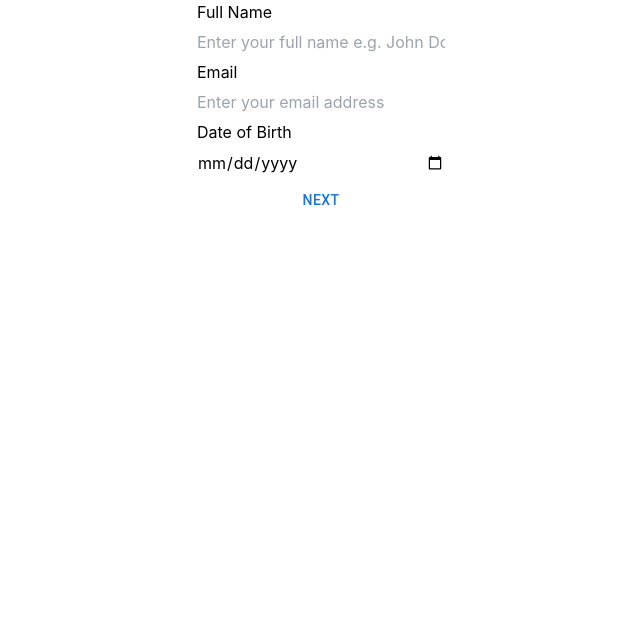
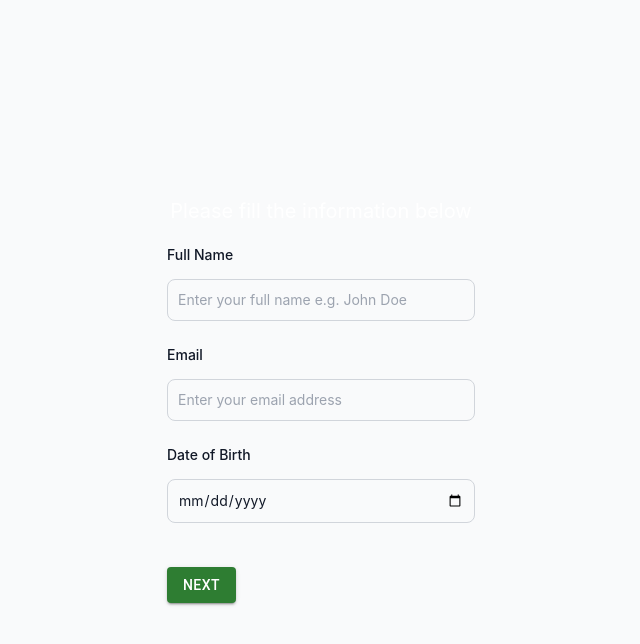
Before and after one commit to zsuryanutidperdana/module-4-copy, a React (Create React App) app: page / in a window 1280 px wide. Shown: the top 644 px of the page, without its empty margins (319-959 px from the left). Built offline with nearby package versions, Linux system fonts and the light colour scheme.

Commit message:
feat: created login page

```diff
--- a/public/index.html
+++ b/public/index.html
@@ -24,7 +24,7 @@
       work correctly both with client-side routing and a non-root public URL.
       Learn how to configure a non-root public URL by running `npm run build`.
     -->
-    <title>React App</title>
+    <title>Module-4 Zsuryanuti</title>
   </head>
   <body>
     <noscript>You need to enable JavaScript to run this app.</noscript>
--- a/src/App.tsx
+++ b/src/App.tsx
@@ -1,13 +1,12 @@
 import RegistrationForm from "./component/RegistrationForms";
-import "./App.css"
-
+import "./App.css";
 
 function App() {
-
   return (
-  <div className="w-screen flex flex-col items-center justify-center">
-    <RegistrationForm />
-  </div>);
+    <div className="w-full flex flex-col items-center justify-center bg-gray-50 dark:bg-gray-900">
+      <RegistrationForm />
+    </div>
+  );
 }
 
 export default App;
--- a/src/component/Form/AddressInfoForms.tsx
+++ b/src/component/Form/AddressInfoForms.tsx
@@ -1,54 +1,70 @@
-import { Formik, Form } from "formik"
-import FormField from "./FormField"
-import * as Yup from "yup"
-import React from "react"
+import { Formik, Form } from "formik";
+import FormField from "./FormField";
+import * as Yup from "yup";
+import React from "react";
+import { Button } from "@mui/material";
 
 const AddressInfoSchema = Yup.object().shape({
-  address: Yup.string().min(5, "Invalid address").max(50, "Address is too long!").required("Address is required!"),
-  city: Yup.string().matches(/^[a-zA-z\s]{2,20}$/, "Please enter a valid city.").required("City is required!"),
-  state: Yup.string().matches(/^[a-zA-z\s]{2,20}$/, "Please enter a valid state.").required("State is required!"),
-  zipcode: Yup.string().matches(/^[\d+]{5}$/, "Invalid Zipcode").required("Zipcode is required!"),
-})
+  address: Yup.string()
+    .min(5, "Invalid address")
+    .max(50, "Address is too long!")
+    .required("Address is required!"),
+  city: Yup.string()
+    .matches(/^[a-zA-z\s]{2,20}$/, "Please enter a valid city.")
+    .required("City is required!"),
+  state: Yup.string()
+    .matches(/^[a-zA-z\s]{2,20}$/, "Please enter a valid state.")
+    .required("State is required!"),
+  zipcode: Yup.string()
+    .matches(/^[\d+]{5}$/, "Invalid Zipcode")
+    .required("Zipcode is required!"),
+});
 
 interface ButtonProps {
-    onSubmit: (value:any) => void;
+  onSubmit: (value: any) => void;
   prevPage: () => void;
 }
 
-const AddressInfoForm:React.FC<ButtonProps> = ({ onSubmit, prevPage }) =>{
+const AddressInfoForm: React.FC<ButtonProps> = ({ onSubmit, prevPage }) => {
   const addressInitialValues = {
     address: "",
     city: "",
     state: "",
     zipcode: "",
-    }
-    const addressInfoFields = [{
+  };
+  const addressInfoFields = [
+    {
       textLabel: "Address",
       fieldName: "address",
       fieldPlaceholder: "Enter your current address.",
       errorComponent: "div",
-    }, {
+    },
+    {
       textLabel: "City",
       fieldName: "city",
       fieldPlaceholder: "Enter your current city",
       errorComponent: "div",
-    }, {
+    },
+    {
       textLabel: "State",
       fieldName: "state",
       fieldPlaceholder: "Enter your current state",
       errorComponent: "div",
-    }, {
+    },
+    {
       textLabel: "Zipcode",
       fieldName: "zipcode",
       fieldPlaceholder: "Enter your current address zipcode (5 numbers)",
       errorComponent: "div",
-    }]
+    },
+  ];
   return (
     <Formik
       initialValues={addressInitialValues}
       onSubmit={onSubmit}
-        validationSchema={AddressInfoSchema}>
-          <Form className="flex flex-col min-h-screen gap-y-1.5">
+      validationSchema={AddressInfoSchema}
+    >
+      <Form className="space-y-4 w-1/4 md:space-y-6">
         {addressInfoFields.map((field, index) => (
           <FormField
             key={index}
@@ -58,14 +74,15 @@ const AddressInfoForm:React.FC<ButtonProps> = ({ onSubmit, prevPage }) =>{
             errorComponent={field.errorComponent}
           />
         ))}
-            <div className="flex">
-              <button onClick={prevPage}>Back</button>
-              <button type="submit">Next</button>
+        <div className="flex pt-5 space-x-5">
+          <Button onClick={prevPage}>Back</Button>
+          <Button variant="contained" color="success" type="submit">
+            Next
+          </Button>
         </div>
-
       </Form>
     </Formik>
   );
 };
 
-export default AddressInfoForm
+export default AddressInfoForm;
--- a/src/component/Form/FormField.tsx
+++ b/src/component/Form/FormField.tsx
@@ -11,15 +11,23 @@ interface FormFieldProps {
 const FormField: React.FC<FormFieldProps> = ({ ...props }: FormFieldProps) => {
   return (
     <div className="flex flex-col gap-y-1.5 justify-start">
-      <p>{props.textLabel}</p>
+      <p className="block mb-2 text-sm font-medium text-gray-900 dark:text-white">
+        {props.textLabel}
+      </p>
       {props.fieldName === "email" && (
-        <Field name="email" type="email" placeholder={props.fieldPlaceholder}/>
+        <Field
+          name="email"
+          type="email"
+          placeholder={props.fieldPlaceholder}
+          className="bg-gray-50 border border-gray-300 text-gray-900 sm:text-sm rounded-lg focus:ring-primary-600 focus:border-primary-600 block w-full p-2.5 dark:bg-gray-700 dark:border-gray-600 dark:placeholder-gray-400 dark:text-white dark:focus:ring-blue-500 dark:focus:border-blue-500"
+        />
       )}
       {props.fieldName === "password" && (
         <Field
           name="password"
           type="password"
           placeholder={props.fieldPlaceholder}
+          className="bg-gray-50 border border-gray-300 text-gray-900 sm:text-sm rounded-lg focus:ring-primary-600 focus:border-primary-600 block w-full p-2.5 dark:bg-gray-700 dark:border-gray-600 dark:placeholder-gray-400 dark:text-white dark:focus:ring-blue-500 dark:focus:border-blue-500"
         />
       )}
       {props.fieldName === "dob" && (
@@ -27,15 +35,17 @@ const FormField: React.FC<FormFieldProps> = ({ ...props }: FormFieldProps) => {
           name="dob"
           type="date"
           placeholder={props.fieldPlaceholder}
+          className="bg-gray-50 border border-gray-300 text-gray-900 sm:text-sm rounded-lg focus:ring-primary-600 focus:border-primary-600 block w-full p-2.5 dark:bg-gray-700 dark:border-gray-600 dark:placeholder-gray-400 dark:text-white dark:focus:ring-blue-500 dark:focus:border-blue-500"
         />
       )}
-      {props.fieldName === "address" &&(
+      {props.fieldName === "address" && (
         <Field
-        name="address"
-        as="textarea"
-        type="text"
-        placeholder={props.fieldPlaceholder}
-      />
+          name="address"
+          as="textarea"
+          type="text"
+          placeholder={props.fieldPlaceholder}
+          className="bg-gray-50 border border-gray-300 text-gray-900 sm:text-sm rounded-lg focus:ring-primary-600 focus:border-primary-600 block w-full p-2.5 dark:bg-gray-700 dark:border-gray-600 dark:placeholder-gray-400 dark:text-white dark:focus:ring-blue-500 dark:focus:border-blue-500"
+        />
       )}
       {props.fieldName !== "email" &&
         props.fieldName !== "password" &&
@@ -45,10 +55,14 @@ const FormField: React.FC<FormFieldProps> = ({ ...props }: FormFieldProps) => {
             name={props.fieldName}
             type="text"
             placeholder={props.fieldPlaceholder}
-
+            className="bg-gray-50 border border-gray-300 text-gray-900 sm:text-sm rounded-lg focus:ring-primary-600 focus:border-primary-600 block w-full p-2.5 dark:bg-gray-700 dark:border-gray-600 dark:placeholder-gray-400 dark:text-white dark:focus:ring-blue-500 dark:focus:border-blue-500"
           />
         )}
-      <ErrorMessage className="text-red-600" name={props.fieldName} component={props.errorComponent} />
+      <ErrorMessage
+        className="text-red-600 h-auto text-wrap"
+        name={props.fieldName}
+        component={props.errorComponent}
+      />
     </div>
   );
 };
--- a/src/component/Form/PersonalInfoForms.tsx
+++ b/src/component/Form/PersonalInfoForms.tsx
@@ -1,52 +1,72 @@
-import { Formik, Form } from "formik"
-import FormField from "./FormField"
-import * as Yup from "yup"
-import React from "react"
-import { Button } from "@mui/material"
+import { Formik, Form } from "formik";
+import FormField from "./FormField";
+import * as Yup from "yup";
+import React from "react";
+import { Button } from "@mui/material";
 
 const PersonalInfoSchema = Yup.object().shape({
-  fullname: Yup.string().min(2, "Invalid full name").matches(/^[a-zA-z]+$/, "Please enter a valid full name.").required("Full name is required!"),
-  email: Yup.string().matches(/^[\w.-]+@+[a-zA-z+.]+[a-z]{2,6}$/, "Please enter a valid email address.").required("Email is required!"),
-  dob: Yup.date().max(new Date(), "Date cannot be in the future.").required("Date of birth is required!").test("teenage-checker", "You must be at least 13 years old to register.", function(value){
+  fullname: Yup.string()
+    .min(2, "Invalid full name")
+    .matches(/^[a-zA-z]+$/, "Please enter a valid full name.")
+    .required("Full name is required!"),
+  email: Yup.string()
+    .matches(
+      /^[\w.-]+@+[a-zA-z+.]+[a-z]{2,6}$/,
+      "Please enter a valid email address."
+    )
+    .required("Email is required!"),
+  dob: Yup.date()
+    .max(new Date(), "Date cannot be in the future.")
+    .required("Date of birth is required!")
+    .test(
+      "teenage-checker",
+      "You must be at least 13 years old to register.",
+      function (value) {
         const currentDate = new Date();
-    const birthDate = new Date(value)
-    const age = currentDate.getFullYear() - birthDate.getFullYear()
-    return age >= 13
-  })
-})
+        const birthDate = new Date(value);
+        const age = currentDate.getFullYear() - birthDate.getFullYear();
+        return age >= 13;
+      }
+    ),
+});
 
 interface ButtonProps {
   onSubmit: (value: any) => void;
 }
 
-const PersonalInfoForm:React.FC<ButtonProps> = ({ onSubmit }) =>{
+const PersonalInfoForm: React.FC<ButtonProps> = ({ onSubmit }) => {
   const personalInitialValues = {
     fullname: "",
     email: "",
     dob: "",
-    }
-    const personalInfoFields = [{
+  };
+  const personalInfoFields = [
+    {
       textLabel: "Full Name",
       fieldName: "fullname",
       fieldPlaceholder: "Enter your full name e.g. John Doe",
       errorComponent: "div",
-    }, {
+    },
+    {
       textLabel: "Email",
       fieldName: "email",
       fieldPlaceholder: "Enter your email address",
       errorComponent: "div",
-    }, {
+    },
+    {
       textLabel: "Date of Birth",
       fieldName: "dob",
       fieldPlaceholder: "",
       errorComponent: "div",
-    }]
+    },
+  ];
   return (
     <Formik
       initialValues={personalInitialValues}
-        onSubmit= {onSubmit}
-        validationSchema={PersonalInfoSchema}>
-          <Form className="flex flex-col min-h-screen gap-y-1.5">
+      onSubmit={onSubmit}
+      validationSchema={PersonalInfoSchema}
+    >
+      <Form className="space-y-4 w-1/4 md:space-y-6">
         {personalInfoFields.map((field, index) => (
           <FormField
             key={index}
@@ -56,10 +76,14 @@ const PersonalInfoForm:React.FC<ButtonProps> = ({ onSubmit }) =>{
             errorComponent={field.errorComponent}
           />
         ))}
-            <Button type="submit">Next</Button>
+        <div className="pt-5">
+          <Button variant="contained" color="success" type="submit">
+            Next
+          </Button>
+        </div>
       </Form>
     </Formik>
   );
 };
 
-export default PersonalInfoForm
+export default PersonalInfoForm;
--- a/src/component/Form/UserInfoForms.tsx
+++ b/src/component/Form/UserInfoForms.tsx
@@ -1,41 +1,50 @@
-import { Formik, Form } from "formik"
-import FormField from "./FormField"
-import * as Yup from "yup"
-import React from "react"
+import { Formik, Form } from "formik";
+import FormField from "./FormField";
+import * as Yup from "yup";
+import React from "react";
+import { Button } from "@mui/material";
 
 const UserInfoSchema = Yup.object().shape({
   username: Yup.string().required("Username is required!"),
-  password: Yup.string().matches(/^(?=.*[A-Z])(?=.*\d)(?=.*[@$!%*#?&\-_])[A-Za-z\d@$!%*#?&\-_]{8,}$/, "Please enter at least 1 upper case character, 1 special character, and 1 number. Password must contain at least 8 characters.").required("Password is required!"),
- })
-
+  password: Yup.string()
+    .matches(
+      /^(?=.*[A-Z])(?=.*\d)(?=.*[@$!%*#?&\-_])[A-Za-z\d@$!%*#?&\-_]{8,}$/,
+      "Please enter at least 1 upper case character, 1 special character, and 1 number. Password must contain at least 8 characters."
+    )
+    .required("Password is required!"),
+});
 
 interface ButtonProps {
   onSubmit: (value: any) => void;
   prevPage: () => void;
 }
 
-const UserInfoForm:React.FC<ButtonProps> = ({ onSubmit, prevPage }) =>{
+const UserInfoForm: React.FC<ButtonProps> = ({ onSubmit, prevPage }) => {
   const userInitialValues = {
     username: "",
     password: "",
-    }
-    const userInfoFields = [{
+  };
+  const userInfoFields = [
+    {
       textLabel: "Username",
       fieldName: "username",
       fieldPlaceholder: "Enter your Username",
       errorComponent: "div",
-    }, {
+    },
+    {
       textLabel: "Password",
       fieldName: "password",
       fieldPlaceholder: "Enter your password",
       errorComponent: "div",
-    }]
+    },
+  ];
   return (
     <Formik
       initialValues={userInitialValues}
-        onSubmit= {onSubmit}
-        validationSchema={UserInfoSchema}>
-          <Form className="flex flex-col min-h-screen gap-y-1.5">
+      onSubmit={onSubmit}
+      validationSchema={UserInfoSchema}
+    >
+      <Form className="space-y-4 w-1/4 md:space-y-6">
         {userInfoFields.map((field, index) => (
           <FormField
             key={index}
@@ -45,13 +54,15 @@ const UserInfoForm:React.FC<ButtonProps> = ({ onSubmit, prevPage }) =>{
             errorComponent={field.errorComponent}
           />
         ))}
-            <div className="flex">
-              <button onClick={prevPage}>Back</button>
-              <button type="submit">Next</button>
+        <div className="flex pt-5 space-x-5">
+          <Button onClick={prevPage}>Back</Button>
+          <Button variant="contained" color="success" type="submit">
+            Next
+          </Button>
         </div>
       </Form>
     </Formik>
   );
 };
 
-export default UserInfoForm
+export default UserInfoForm;
--- a/src/component/RegistrationForms.tsx
+++ b/src/component/RegistrationForms.tsx
@@ -4,33 +4,41 @@ import AddressInfoForm from "./Form/AddressInfoForms";
 import UserInfoForm from "./Form/UserInfoForms";
 
 function RegistrationForm() {
-  const [page, setPage]=useState<number>(1);
+  const [page, setPage] = useState<number>(1);
   function nextPage() {
     if (page >= 3) {
-      return setPage(3)
+      return setPage(3);
     } else {
-      return setPage(page + 1)
+      return setPage(page + 1);
     }
   }
   function prevPage() {
-    if (page === 1 || page===0){
-      return setPage(1)
-    } else{
-      return setPage(page - 1)
+    if (page === 1 || page === 0) {
+      return setPage(1);
+    } else {
+      return setPage(page - 1);
     }
   }
   function onSubmit(values: any) {
-    console.log(values)
+    console.log(values);
     if (page < 3) {
-    nextPage();
-  }
+      nextPage();
+    }
   }
   return (
-  <>
-    {page ===1 && (<PersonalInfoForm onSubmit={onSubmit}/>)}
-    {page ===2 && (<AddressInfoForm onSubmit={onSubmit} prevPage={prevPage}/>)}
-    {page ===3 && (<UserInfoForm onSubmit={onSubmit} prevPage={prevPage}/>)}
-  </>);
+    <>
+      <div className="flex flex-col items-center justify-center w-full px-6 py-8 mx-auto md:h-screen lg:py-0">
+        <h2 className="text-xl text-white mb-5">
+          Please fill the information below
+        </h2>
+        {page === 1 && <PersonalInfoForm onSubmit={onSubmit} />}
+        {page === 2 && (
+          <AddressInfoForm onSubmit={onSubmit} prevPage={prevPage} />
+        )}
+        {page === 3 && <UserInfoForm onSubmit={onSubmit} prevPage={prevPage} />}
+      </div>
+    </>
+  );
 }
 
 export default RegistrationForm;
```
Lines whose indentation alone changed are shown as unchanged.
